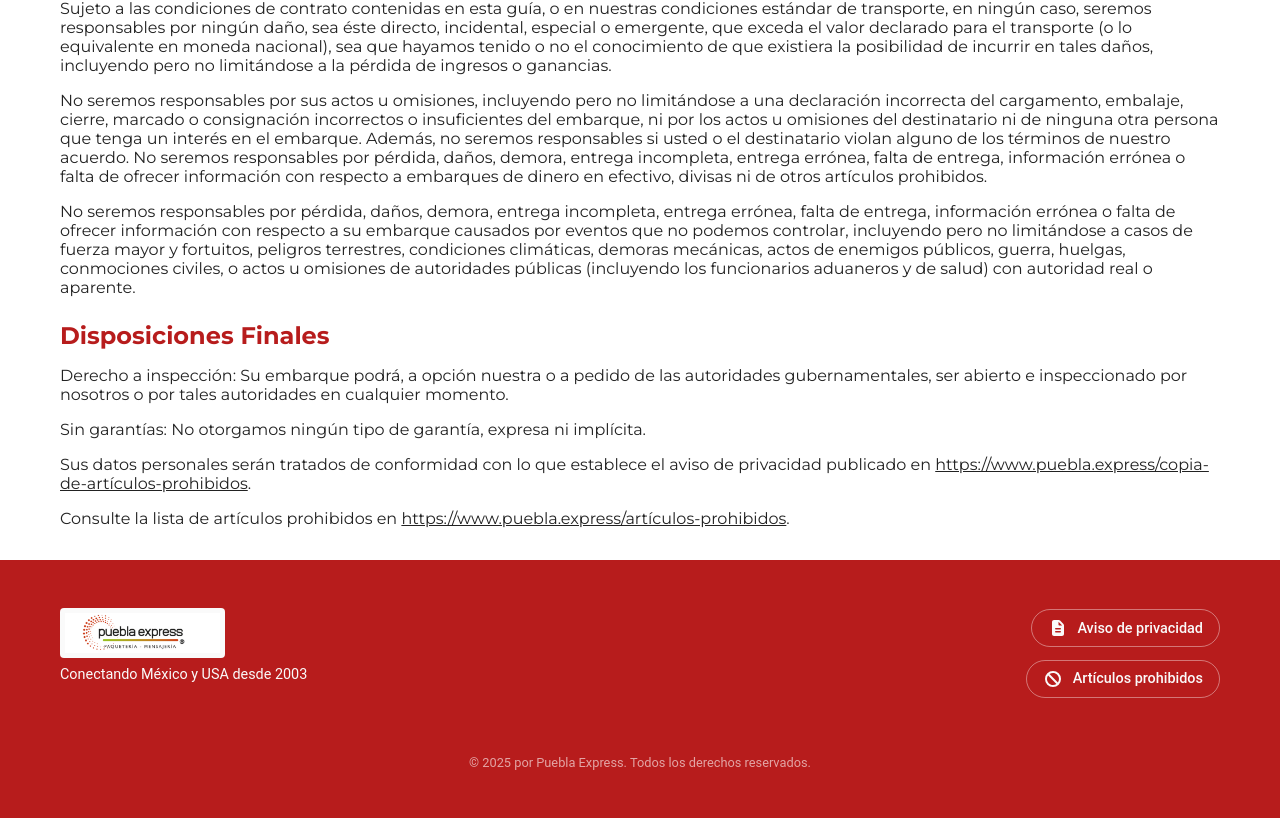
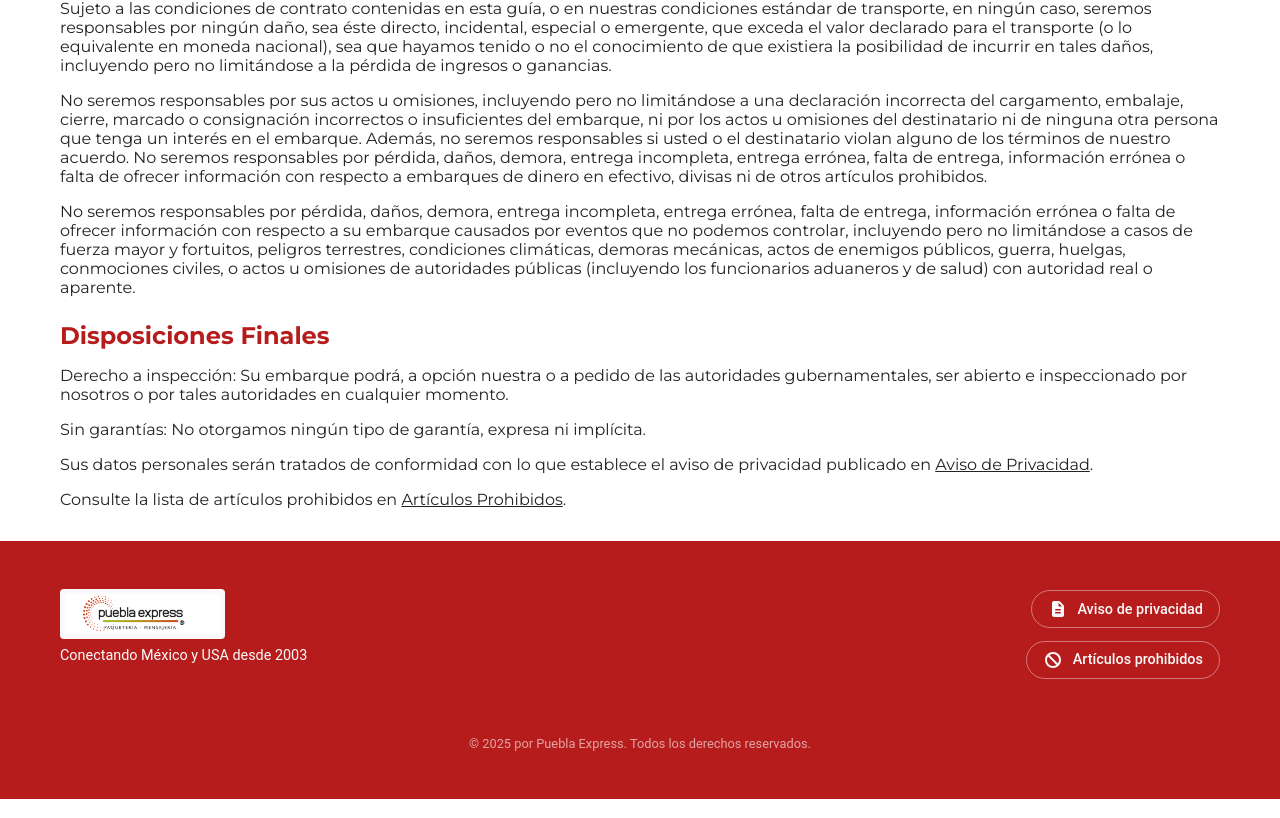
Before and after one commit to Alanhm616/propuesta-puebla, a React (Create React App) app: page /terminos in a window 1280 px wide. Shown: the part 1552-2370 px from the top of the page. Built offline with nearby package versions, Linux system fonts and the light colour scheme.

Commit message:
Union de terminos y envios con el aviso y articulos

```diff
--- a/src/App.js
+++ b/src/App.js
@@ -15,7 +15,6 @@
 import Importaciones from "./components/Navegacion/Importaciones";
 import TerminosEnvio from "./components/Navegacion/TerminosEnvio";
 
-// ✅ Nuevos imports para las páginas del footer
 import AvisoPrivacidad from "./components/piepagina/AvisoPrivacidad";
 import ArticulosProhibidos from "./components/piepagina/ArticulosProhibidos";
 
--- a/src/components/Navegacion/TerminosEnvio.js
+++ b/src/components/Navegacion/TerminosEnvio.js
@@ -1,6 +1,8 @@
 import React from "react";
 import "./CSS/TerminosEnvio.css";
 import { motion } from "framer-motion";
+
+import { Link } from "react-router-dom";
 
 const blockVariants = {
   hidden: { opacity: 0, y: 30 },
@@ -257,24 +259,24 @@
             <p className="legal-links">
               Sus datos personales serán tratados de conformidad con lo que
               establece el aviso de privacidad publicado en{" "}
-              <a
-                href="https://www.puebla.express/copia-de-artículos-prohibidos"
+              <Link
+                to="/aviso-de-privacidad"
                 target="_blank"
-                rel="noreferrer"
+                rel="noopener noreferrer"
               >
-                https://www.puebla.express/copia-de-artículos-prohibidos
-              </a>
+                Aviso de Privacidad
+              </Link>
               .
             </p>
             <p className="legal-links">
               Consulte la lista de artículos prohibidos en{" "}
-              <a
-                href="https://www.puebla.express/artículos-prohibidos"
+              <Link
+                to="/articulos-prohibidos"
                 target="_blank"
-                rel="noreferrer"
+                rel="noopener noreferrer"
               >
-                https://www.puebla.express/artículos-prohibidos
-              </a>
+                Artículos Prohibidos
+              </Link>
               .
             </p>
           </motion.div>
```
